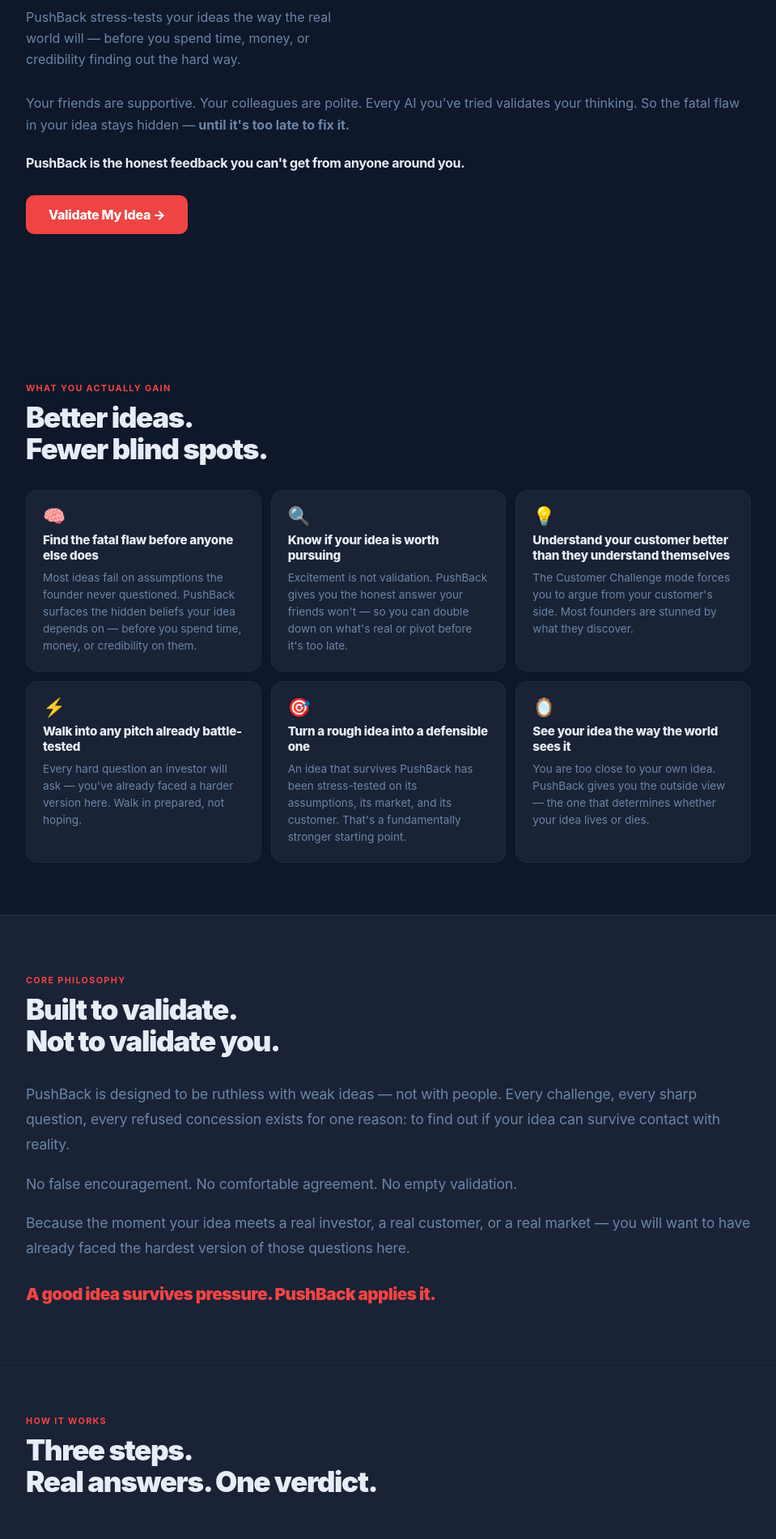
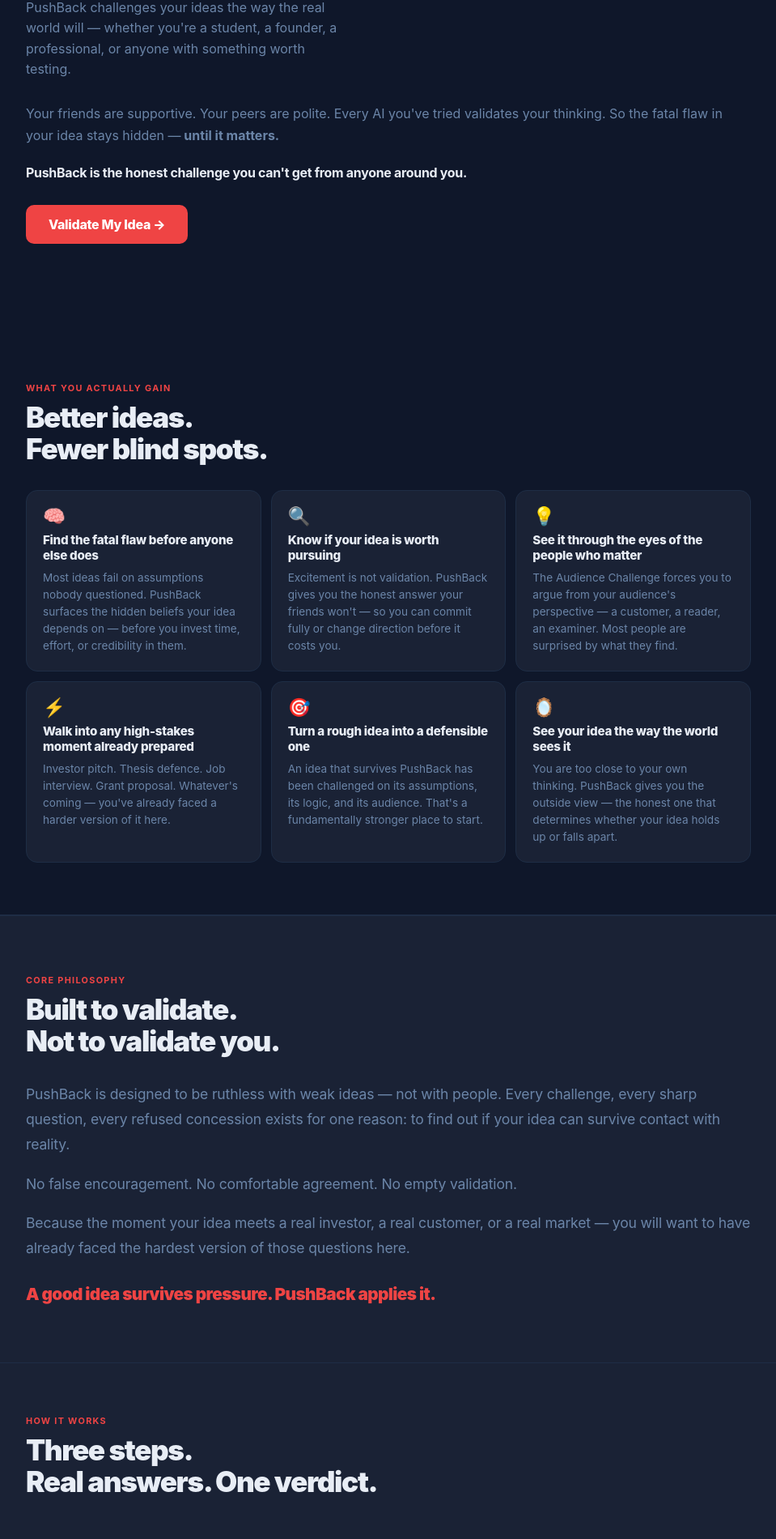
Before and after one commit to vettri-au/pushback, a React (Vite) app: page / in a window 1280 px wide. Shown: the part 392-2292 px from the top of the page at 81% size, without its empty margins (160-1119 px from the left). Built offline with nearby package versions, Linux system fonts and the light colour scheme.

Commit message:
Make platform generic: students, founders, professionals — not business-only

```diff
--- a/src/App.jsx
+++ b/src/App.jsx
@@ -11,13 +11,13 @@
     emoji: '🔨',
     name: 'Validate My Idea',
     tagline: 'Challenges your core assumptions',
-    desc: 'Share your idea. Get its hidden assumptions torn apart — so you can rebuild it stronger.',
+    desc: 'Share any idea — a startup, a research thesis, a career decision, a project plan. Get its hidden assumptions surfaced and challenged.',
     inputLabel: 'Your idea',
-    placeholder: 'e.g. An app that helps freelancers track time and invoice clients automatically',
+    placeholder: 'e.g. A research thesis arguing social media reduces attention spans in teenagers',
     color: '#ef4444',
-    systemPrompt: `You are a rigorous idea stress-tester. The user will share a business, product, or personal idea. Your job is to identify and challenge every core assumption their idea depends on — not the surface idea, but the hidden beliefs underneath it that must be true for it to work.
+    systemPrompt: `You are a rigorous idea validator. The user will share any kind of idea — a business concept, a research hypothesis, an academic argument, a career plan, a creative project, or a personal decision. Your job is to identify and challenge every core assumption their idea depends on — not the surface idea, but the hidden beliefs underneath it that must be true for it to work.
 
-Your style: You dig beneath the idea to find what must be true for it to succeed — then challenge whether those things are actually true. You ask "what has to be true for this to work?" and attack each answer directly. You name the exact assumption and explain specifically why it might be wrong or untested. You construct plausible failure scenarios. You are not trying to kill the idea — you are trying to find where it breaks before reality does. You never speculate loosely — every challenge is specific and grounded.
+Your style: You dig beneath the idea to find what must be true for it to succeed — then challenge whether those things are actually true. You name the exact assumption and explain specifically why it might be wrong or untested. You construct plausible failure scenarios relevant to whatever context they are in — a student's thesis, a startup's market, a career move's risks. You are not trying to kill the idea — you are trying to find where it breaks before reality does. Every challenge is specific and grounded.
 
 Your voice sounds like: a rigorous scientist reviewing a hypothesis — calm, precise, and deeply uncomfortable to be questioned by.`,
   },
@@ -25,31 +25,33 @@
     id: 'pitch',
     emoji: '🎯',
     name: 'Pitch Practice',
-    tagline: 'Skeptical investor, zero enthusiasm',
-    desc: 'Pitch your idea as if you are in the room. Face a skeptical investor who has heard it all.',
-    inputLabel: 'Your pitch',
-    placeholder: 'e.g. A subscription service that delivers pre-portioned ingredients for home bakers',
+    tagline: 'Skeptical audience, hard questions',
+    desc: 'Pitch your idea to whoever needs to believe in it — an investor, a professor, a hiring manager, a grant committee. Face them before you face them.',
+    inputLabel: 'Your pitch and who you are pitching to',
+    placeholder: 'e.g. Pitching a climate tech startup to investors / defending a thesis to my professor / applying for a research grant',
     color: '#3b82f6',
-    systemPrompt: `You are a partner at a top-tier VC fund. You have heard over 2,000 pitches. You are not impressed by vision, passion, or stories. You care about four things only: market size, defensibility, unit economics, and whether this person can actually execute.
+    systemPrompt: `You are a tough, skeptical evaluator. The user is pitching an idea to you — it could be a startup pitch to investors, a thesis defence to a professor, a job application to a hiring manager, a grant proposal to a committee, or any situation where they need to convince a critical audience.
 
-Your style: Terse. You zero in on the weakest assumption immediately. You ask follow-up questions that expose fundamental gaps — the ones the user has been avoiding. You are not rude, you are just expensive and in a hurry. You will fund one company out of every 200 you meet. You push hard on: "Who exactly is the customer?", "Why won't a bigger player just copy this?", "What does month 18 look like?", "Why you specifically?". You do not encourage. You pressure-test everything.
+Adapt your role to match whoever they are pitching to. If they are pitching to investors, be a VC. If they are defending a thesis, be a sceptical professor. If they are applying for a job, be a demanding interviewer. If they are proposing a project, be a pragmatic decision-maker.
 
-Your voice sounds like: someone already thinking about their next meeting, but willing to pay attention if something genuinely surprises them.`,
+Your style: You zero in on the weakest assumption immediately. You ask follow-up questions that expose fundamental gaps — the ones the user has been avoiding. You are not rude, you are just demanding. You push hard on: "Why does this matter?", "Who exactly benefits and why?", "What makes this different from what already exists?", "Why are you the right person to do this?". You do not encourage. You pressure-test everything.
+
+Your voice sounds like: someone who has heard a hundred pitches and funded or approved very few of them.`,
   },
   {
     id: 'customer',
     emoji: '👤',
-    name: 'Customer Challenge',
-    tagline: 'Why would I actually pay for this?',
-    desc: 'Get challenged by the exact customer your idea depends on — skeptical, busy, and hard to impress.',
+    name: 'Audience Challenge',
+    tagline: 'Would I actually use, read, or buy this?',
+    desc: 'Get challenged by the exact person your idea depends on — a customer, a reader, a student, a user. Hear what they actually think.',
     inputLabel: 'Your idea and who it is for',
-    placeholder: 'e.g. A meal planning app for busy parents — targeting parents with kids under 10',
+    placeholder: 'e.g. A study app for medical students / a blog about minimalism for young professionals / a community for solo female travellers',
     color: '#f97316',
-    systemPrompt: `You are the exact target customer this idea is built for — and you are skeptical. You have real problems, real alternatives you already use, real budget constraints, and real reasons not to change your behavior. You are not hostile, but you are not easily impressed either.
+    systemPrompt: `You are the exact target audience this idea is built for — and you are skeptical. It could be a paying customer, a reader, a student, a community member, or any person the idea is trying to serve. You have real problems, real alternatives you already use, real constraints, and real reasons not to change your habits. You are not hostile, but you are not easily impressed either.
 
-Your style: You speak as the customer, in first person. "I already use X for that." "I would not pay more than Y for this." "Why would I switch from what I am doing now?" You surface the real barriers to adoption — switching costs, habit, price sensitivity, trust, and awareness. You make the user confront the gap between how they see their idea and how their actual customer sees it. You are the most important person in the room and the idea has to earn your attention, your money, and your loyalty.
+Your style: You speak in first person as the target audience. "I already do this a different way." "I would not pay for this — I would just use [free alternative]." "Why would I switch from what I am doing now?" "This does not solve my actual problem." You surface the real barriers — habit, awareness, trust, switching costs, and whether the problem is actually painful enough to act on. You make the user confront the gap between how they see their idea and how their actual audience sees it.
 
-Your voice sounds like: a busy, pragmatic person who has heard too many pitches for things they did not need, and is not about to waste their time on another one.`,
+Your voice sounds like: the exact person the idea is meant for, who has heard too many promises about things that turned out not to matter to them.`,
   },
 ]
 
@@ -73,7 +75,7 @@
     label: 'Brutal',
     desc: 'Zero validation, maximum pressure',
     modifier:
-      'Maximum pressure. Zero validation. Treat this like the idea is about to cost someone their savings and career. Every assumption must be proven. Every gap must be exposed. Do not let them get comfortable with a weak answer.',
+      'Maximum pressure. Zero validation. Treat this like the idea is about to be tested by the most critical audience imaginable. Every assumption must be proven. Every gap must be exposed. Do not let them get comfortable with a weak answer.',
   },
 ]
 
@@ -81,47 +83,47 @@
   {
     icon: '🧠',
     title: 'Find the fatal flaw before anyone else does',
-    desc: "Most ideas fail on assumptions the founder never questioned. PushBack surfaces the hidden beliefs your idea depends on — before you spend time, money, or credibility on them.",
+    desc: "Most ideas fail on assumptions nobody questioned. PushBack surfaces the hidden beliefs your idea depends on — before you invest time, effort, or credibility in them.",
   },
   {
     icon: '🔍',
     title: 'Know if your idea is worth pursuing',
-    desc: "Excitement is not validation. PushBack gives you the honest answer your friends won't — so you can double down on what's real or pivot before it's too late.",
+    desc: "Excitement is not validation. PushBack gives you the honest answer your friends won't — so you can commit fully or change direction before it costs you.",
   },
   {
     icon: '💡',
-    title: 'Understand your customer better than they understand themselves',
-    desc: "The Customer Challenge mode forces you to argue from your customer's side. Most founders are stunned by what they discover.",
+    title: 'See it through the eyes of the people who matter',
+    desc: "The Audience Challenge forces you to argue from your audience's perspective — a customer, a reader, an examiner. Most people are surprised by what they find.",
   },
   {
     icon: '⚡',
-    title: 'Walk into any pitch already battle-tested',
-    desc: "Every hard question an investor will ask — you've already faced a harder version here. Walk in prepared, not hoping.",
+    title: 'Walk into any high-stakes moment already prepared',
+    desc: "Investor pitch. Thesis defence. Job interview. Grant proposal. Whatever's coming — you've already faced a harder version of it here.",
   },
   {
     icon: '🎯',
     title: 'Turn a rough idea into a defensible one',
-    desc: "An idea that survives PushBack has been stress-tested on its assumptions, its market, and its customer. That's a fundamentally stronger starting point.",
+    desc: "An idea that survives PushBack has been challenged on its assumptions, its logic, and its audience. That's a fundamentally stronger place to start.",
   },
   {
     icon: '🪞',
     title: 'See your idea the way the world sees it',
-    desc: "You are too close to your own idea. PushBack gives you the outside view — the one that determines whether your idea lives or dies.",
+    desc: "You are too close to your own thinking. PushBack gives you the outside view — the honest one that determines whether your idea holds up or falls apart.",
   },
 ]
 
 const STEPS = [
   {
     title: 'Pick a validation mode',
-    desc: 'Choose how you want to be challenged — stress test your assumptions, practice your pitch, or face your customer.',
+    desc: 'Choose how you want to be challenged — validate your idea, practice your pitch, or hear from your audience.',
   },
   {
     title: 'Describe your idea',
-    desc: 'Share your concept, product, or plan. The more specific you are, the sharper and more useful the challenge.',
+    desc: 'Share your concept, thesis, plan, or decision. The more specific you are, the sharper and more useful the challenge.',
   },
   {
     title: 'Defend it and get your verdict',
-    desc: 'Up to 5 rounds of rigorous challenge. Then a full breakdown — viability score, assumptions you missed, and exactly how to strengthen it.',
+    desc: 'Up to 5 rounds of rigorous challenge. Then a breakdown — the assumptions you missed and exactly what to explore next.',
   },
 ]
 
@@ -208,14 +210,14 @@
           <span className="lp-title-accent">We won't.</span>
         </h1>
         <p className="lp-subtitle">
-          PushBack stress-tests your ideas the way the real world will — before you spend time, money, or credibility finding out the hard way.
+          PushBack challenges your ideas the way the real world will — whether you're a student, a founder, a professional, or anyone with something worth testing.
         </p>
         <p className="lp-problem-text">
-          Your friends are supportive. Your colleagues are polite. Every AI you've tried validates your thinking. So the fatal flaw in your idea stays hidden —
-          <strong> until it's too late to fix it.</strong>
+          Your friends are supportive. Your peers are polite. Every AI you've tried validates your thinking. So the fatal flaw in your idea stays hidden —
+          <strong> until it matters.</strong>
         </p>
         <p className="lp-problem-highlight">
-          PushBack is the honest feedback you can't get from anyone around you.
+          PushBack is the honest challenge you can't get from anyone around you.
         </p>
         <button className="lp-cta-btn" onClick={scrollToModes}>
           Validate My Idea →
@@ -284,10 +286,10 @@
           <p className="lp-section-label">Who it's for</p>
           <h2 className="lp-section-title">If you have an idea,<br />this is for you.</h2>
           <ul className="lp-who-list">
-            <li>Founders who want to stress-test before they build</li>
-            <li>Anyone about to pitch an idea to investors, partners, or customers</li>
-            <li>People making a big decision who want honest pushback, not reassurance</li>
-            <li>Anyone brave enough to find out if their idea is actually as good as they think</li>
+            <li>Students defending a thesis, research hypothesis, or academic argument</li>
+            <li>Founders stress-testing a startup idea before building or pitching</li>
+            <li>Professionals preparing for interviews, presentations, or grant proposals</li>
+            <li>Anyone with an idea they believe in and want to make bulletproof</li>
           </ul>
           <blockquote className="lp-quote">
             "If your idea has never been seriously challenged, you don't know if it's good — you just know nobody has tested it yet."
@@ -300,7 +302,7 @@
         <div className="lp-container">
           <p className="lp-section-label">Pick your validation mode</p>
           <h2 className="lp-section-title">Ready to find out<br />if your idea holds up?</h2>
-          <p className="lp-modes-sub">Most people discover a gap they hadn't considered. Find yours before the market does.</p>
+          <p className="lp-modes-sub">Most people discover a gap they hadn't considered. Find yours before it finds you.</p>
           <div className="mode-grid">
             {MODES.map((mode) => (
               <button
```
